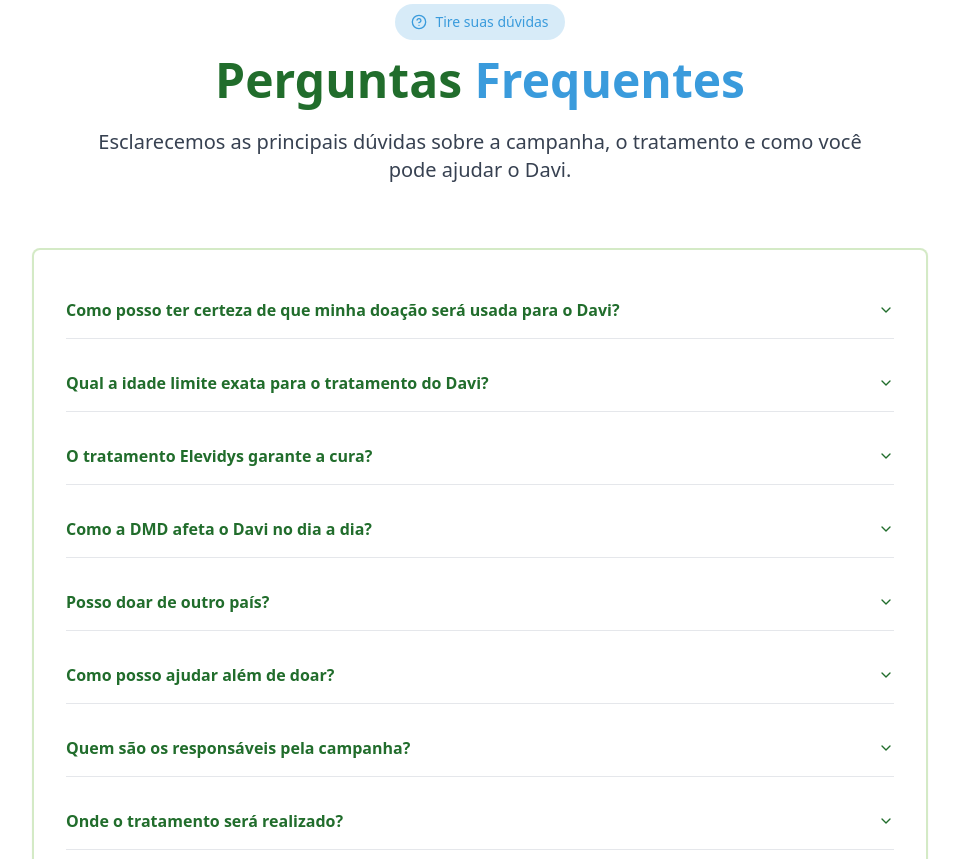
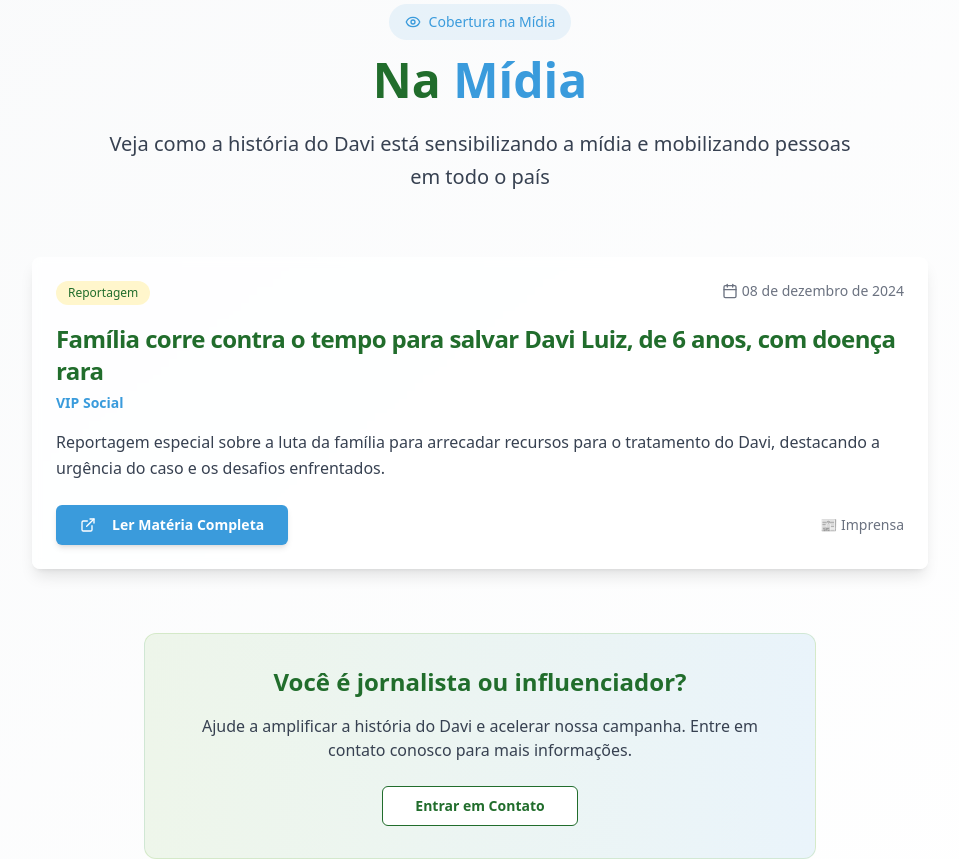
Before and after one commit to hypeneural/salve-a-vida-do-davi, a React (Vite) app: page / in a window 1280 px wide. Shown: the part 10760-11619 px from the top of the page, without its empty margins (160-1119 px from the left). Built offline with nearby package versions, Linux system fonts and the light colour scheme.

Commit message:
Add "Na Mídia" section
Add a new section to display a news article about Davi Luiz.

```diff
--- /dev/null
+++ b/src/components/MediaSection.tsx
@@ -0,0 +1,115 @@
+
+import { Card, CardContent, CardHeader, CardTitle } from '@/components/ui/card';
+import { Button } from '@/components/ui/button';
+import { ExternalLink, Calendar, Eye } from 'lucide-react';
+
+const MediaSection = () => {
+  const mediaItems = [
+    {
+      id: 1,
+      title: "Família corre contra o tempo para salvar Davi Luiz, de 6 anos, com doença rara",
+      source: "VIP Social",
+      url: "https://www.vipsocial.com.br/noticia/familia-corre-contra-o-tempo-para-salvar-davi-luiz-de-6-anos-com-doenca-rara/51462",
+      date: "2024-12-08",
+      summary: "Reportagem especial sobre a luta da família para arrecadar recursos para o tratamento do Davi, destacando a urgência do caso e os desafios enfrentados.",
+      category: "Reportagem"
+    }
+  ];
+
+  const formatDate = (dateStr: string) => {
+    const date = new Date(dateStr);
+    return date.toLocaleDateString('pt-BR', {
+      day: '2-digit',
+      month: 'long',
+      year: 'numeric'
+    });
+  };
+
+  return (
+    <section id="midia" className="py-20 bg-gradient-to-br from-gray-50 to-white">
+      <div className="container mx-auto px-4">
+        <div className="text-center mb-16">
+          <div className="inline-flex items-center px-4 py-2 rounded-full bg-davi-blue/10 text-davi-blue text-sm font-medium mb-4">
+            <Eye className="w-4 h-4 mr-2" />
+            Cobertura na Mídia
+          </div>
+
+          <h2 className="text-4xl md:text-5xl font-bold text-davi-green-dark mb-6">
+            Na <span className="text-davi-blue">Mídia</span>
+          </h2>
+
+          <p className="text-xl text-gray-700 max-w-3xl mx-auto leading-relaxed">
+            Veja como a história do Davi está sensibilizando a mídia e mobilizando pessoas em todo o país
+          </p>
+        </div>
+
+        <div className="grid md:grid-cols-1 lg:grid-cols-1 gap-8 max-w-4xl mx-auto">
+          {mediaItems.map((item) => (
+            <Card key={item.id} className="group hover:shadow-xl transition-all duration-300 border-0 shadow-lg bg-white/80 backdrop-blur-sm">
+              <CardHeader className="pb-4">
+                <div className="flex items-start justify-between gap-4 mb-3">
+                  <span className="inline-flex items-center px-3 py-1 rounded-full text-xs font-medium bg-davi-yellow/20 text-davi-green-dark">
+                    {item.category}
+                  </span>
+                  <div className="flex items-center text-sm text-gray-500">
+                    <Calendar className="w-4 h-4 mr-1" />
+                    {formatDate(item.date)}
+                  </div>
+                </div>
+
+                <CardTitle className="text-xl md:text-2xl font-bold text-davi-green-dark leading-tight group-hover:text-davi-blue transition-colors">
+                  {item.title}
+                </CardTitle>
+
+                <div className="text-davi-blue font-semibold text-sm">
+                  {item.source}
+                </div>
+              </CardHeader>
+
+              <CardContent className="pt-0">
+                <p className="text-gray-700 mb-6 leading-relaxed">
+                  {item.summary}
+                </p>
+
+                <div className="flex items-center justify-between">
+                  <Button
+                    onClick={() => window.open(item.url, '_blank')}
+                    className="bg-davi-blue hover:bg-davi-blue/90 text-white font-semibold px-6 py-3 transition-all duration-200 shadow-md hover:shadow-lg transform hover:-translate-y-1"
+                  >
+                    <ExternalLink className="w-4 h-4 mr-2" />
+                    Ler Matéria Completa
+                  </Button>
+
+                  <div className="text-sm text-gray-500">
+                    📰 Imprensa
+                  </div>
+                </div>
+              </CardContent>
+            </Card>
+          ))}
+        </div>
+
+        {/* Call to Action */}
+        <div className="text-center mt-16">
+          <div className="bg-gradient-to-r from-davi-green-light/10 to-davi-blue/10 border border-davi-green-light/20 rounded-xl p-8 max-w-2xl mx-auto">
+            <h3 className="text-2xl font-bold text-davi-green-dark mb-4">
+              Você é jornalista ou influenciador?
+            </h3>
+            <p className="text-gray-700 mb-6">
+              Ajude a amplificar a história do Davi e acelerar nossa campanha. Entre em contato conosco para mais informações.
+            </p>
+            <Button
+              onClick={() => window.open('mailto:contato@exemplo.com?subject=Cobertura da Campanha do Davi', '_blank')}
+              variant="outline"
+              className="border-davi-green-dark text-davi-green-dark hover:bg-davi-green-dark hover:text-white font-semibold px-8 py-3"
+            >
+              Entrar em Contato
+            </Button>
+          </div>
+        </div>
+      </div>
+    </section>
+  );
+};
+
+export default MediaSection;
--- a/src/pages/Index.tsx
+++ b/src/pages/Index.tsx
@@ -6,6 +6,7 @@ import DMDSection from '@/components/DMDSection';
 import TreatmentSection from '@/components/TreatmentSection';
 import DonationSection from '@/components/DonationSection';
 import TransparencySection from '@/components/TransparencySection';
+import MediaSection from '@/components/MediaSection';
 import FAQSection from '@/components/FAQSection';
 import Footer from '@/components/Footer';
 
@@ -20,6 +21,7 @@ const Index = () => {
         <TreatmentSection />
         <DonationSection />
         <TransparencySection />
+        <MediaSection />
         <FAQSection />
       </main>
       <Footer />
```
